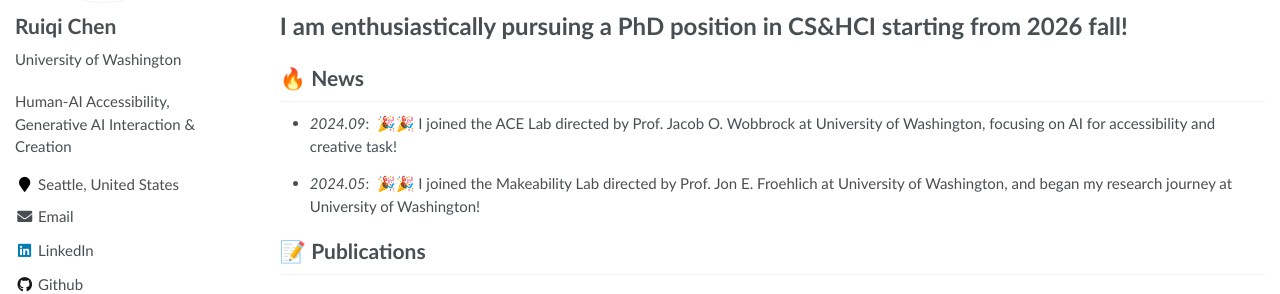
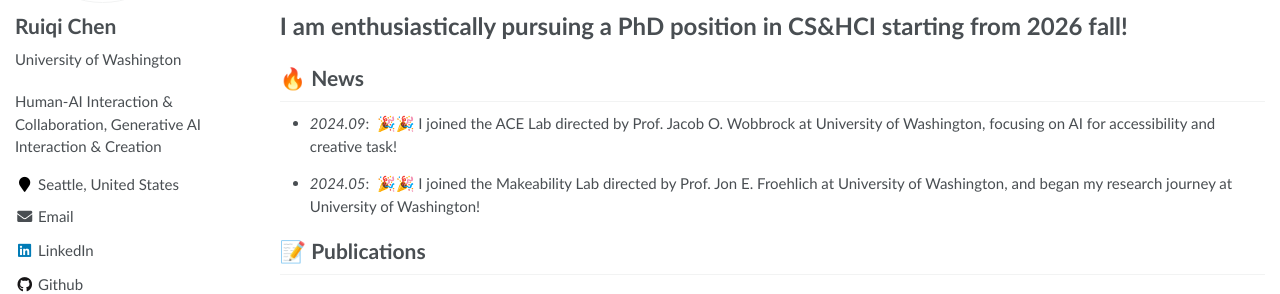
Before and after one commit to Ruiqi-Chen-0216/Ruiqi-Chen-0216.github.io, a Jekyll site: the page built from _pages/home.md, in a window 1280 px wide. Shown: the part 263-557 px from the top of the page. Built offline with Jekyll 4.4.1, drawn with Linux system fonts in a browser that asks for light colours; some web fonts are replaced.

Commit message:
Update _config.yml

```diff
--- a/_config.yml
+++ b/_config.yml
@@ -7,7 +7,7 @@
 
 # Site Settings
 title                    : "RUIQI CHEN"
-description              : "Human-AI Accessibility, Generative AI Interaction & Creation"
+description              : "Human-AI Interaction & Collaboration, Generative AI Interaction & Creation"
 repository               : "ruiqichen1025/ruiqichen1025.github.io"
 google_scholar_stats_use_cdn : true
 
```
